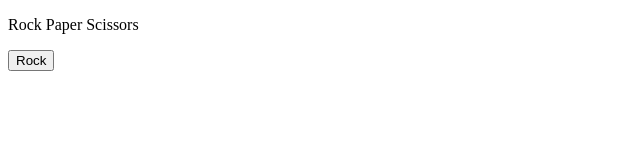
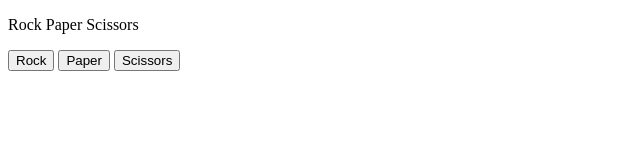
Before and after one commit to abel7107/javascriptstudy, a website: page 05-rock-paper-scissor.html in a window 1280 px wide. Shown: the whole page, without its empty margins (0-640 px from the left). Drawn offline with Linux system fonts and the light colour scheme.

Commit message:
Add Paper and Scissors buttons with win/lose/draw result logic

```diff
--- a/05-rock-paper-scissor.html
+++ b/05-rock-paper-scissor.html
@@ -9,15 +9,71 @@
   <p>Rock Paper Scissors</p>
   <button onclick="
   const randomNumber = Math.random();
+
+  let computerMove = '';
+
   if (randomNumber >=0 && randomNumber < 1/3) {
-    console.log(`Rock`);
+    computerMove = 'Rock';
   } else if (randomNumber >= 1/3 && randomNumber < 2/3) {
-    console.log(`Paper`);
+    computerMove = 'Paper';
   } else if (randomNumber >= 2/3 && randomNumber < 1) {
-    console.log(`Scissors`);
+    computerMove = 'Scissors';
   }
-  console.log(randomNumber); ">Rock</button>
+  let result = '';
+  if (computerMove === 'Rock') {
+    result = 'Draw';
+  } else if (computerMove === 'Paper') {
+    result = 'You Lose';
+  } else if (computerMove === 'Scissors') {
+    result = 'You Win';
+  }
+  alert(`You picked Rock, computer picked ${computerMove}. ${result}`);
+
+  console.log(computerMove); ">Rock</button>
+  <button onclick="
+  const randomNumber1 = Math.random();
+  let computerMove1 = '';
+  if (randomNumber1 >=0 && randomNumber1 < 1/3) {
+    computerMove1 = 'Rock';
+  } else if (randomNumber1 >= 1/3 && randomNumber1 < 2/3) {
+    computerMove1 = 'Paper';
+  } else if (randomNumber1 >= 2/3 && randomNumber1 < 1) {
+    computerMove1 = 'Scissors';
+  }
+  let result1 = '';
+  if (computerMove1 === 'Rock') {
+    result1 = 'You Win';
+  } else if (computerMove1 === 'Paper') {
+    result1 = 'Draw';
+  } else if (computerMove1 === 'Scissors') {
+    result1 = 'You Lose';
+  }
+  alert(`You picked Paper, computer picked ${computerMove1}. ${result1}`);
+  console.log(result1);
+
+">Paper</button>
+  <button onclick="
+  const randomNumber2 = Math.random();
+  let computerMove2 = '';
+  if (randomNumber2 >=0 && randomNumber2 < 1/3) {
+    computerMove2 = 'Rock';
+  } else if (randomNumber2 >= 1/3 && randomNumber2 < 2/3) {
+    computerMove2 = 'Paper';
+  } else if (randomNumber2 >= 2/3 && randomNumber2 < 1) {
+    computerMove2 = 'Scissors';
+  }
+  let result2 = '';
+  if (computerMove2 === 'Rock') {
+    result2 = 'You Lose';
+  } else if (computerMove2 === 'Paper') {
+    result2 = 'You Win';
+  } else if (computerMove2 === 'Scissors') {
+    result2 = 'Draw';
+  }
+  alert(`You picked Scissors, computer picked ${computerMove2}. ${result2}`);
+  console.log(result2);
 
 
+">Scissors</button>
 </body>
 </html>
```
